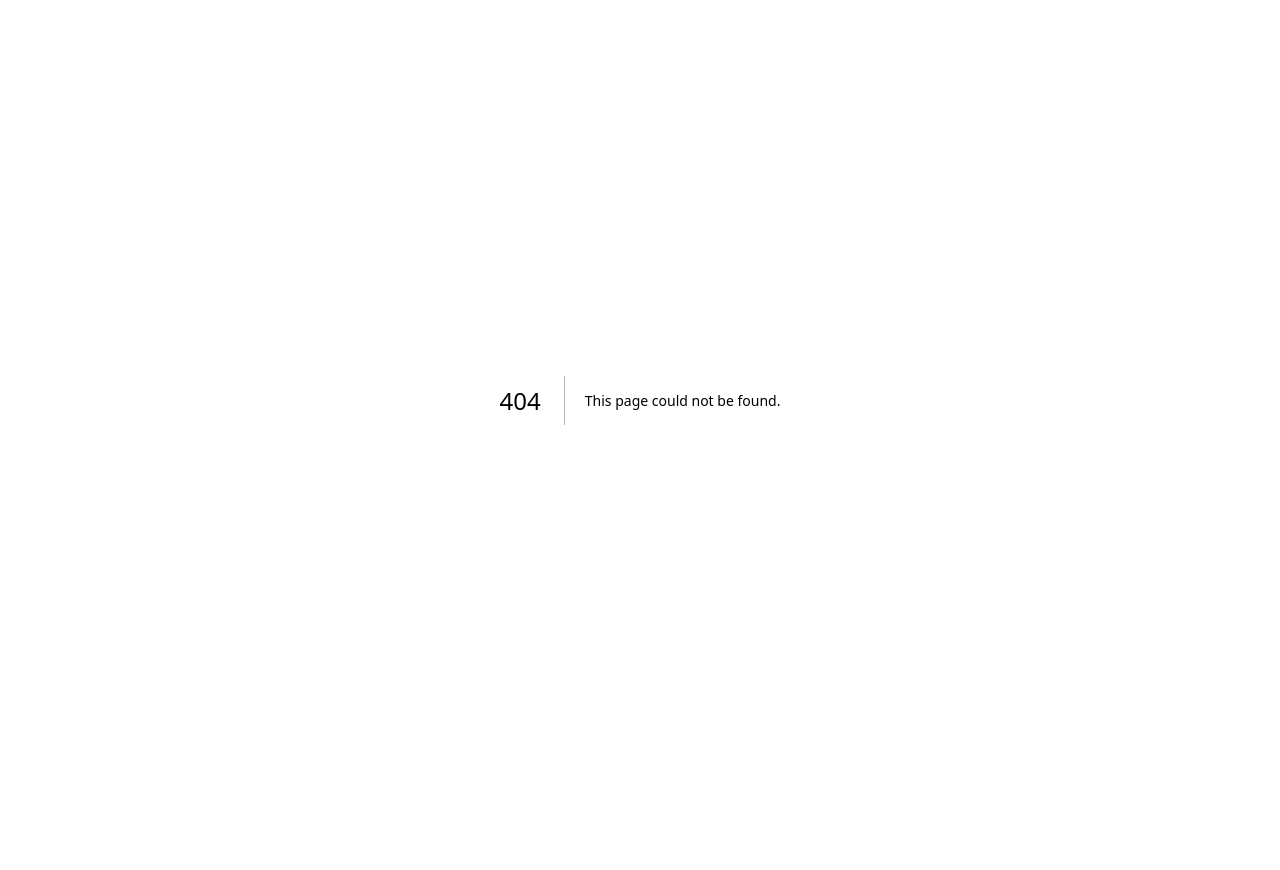
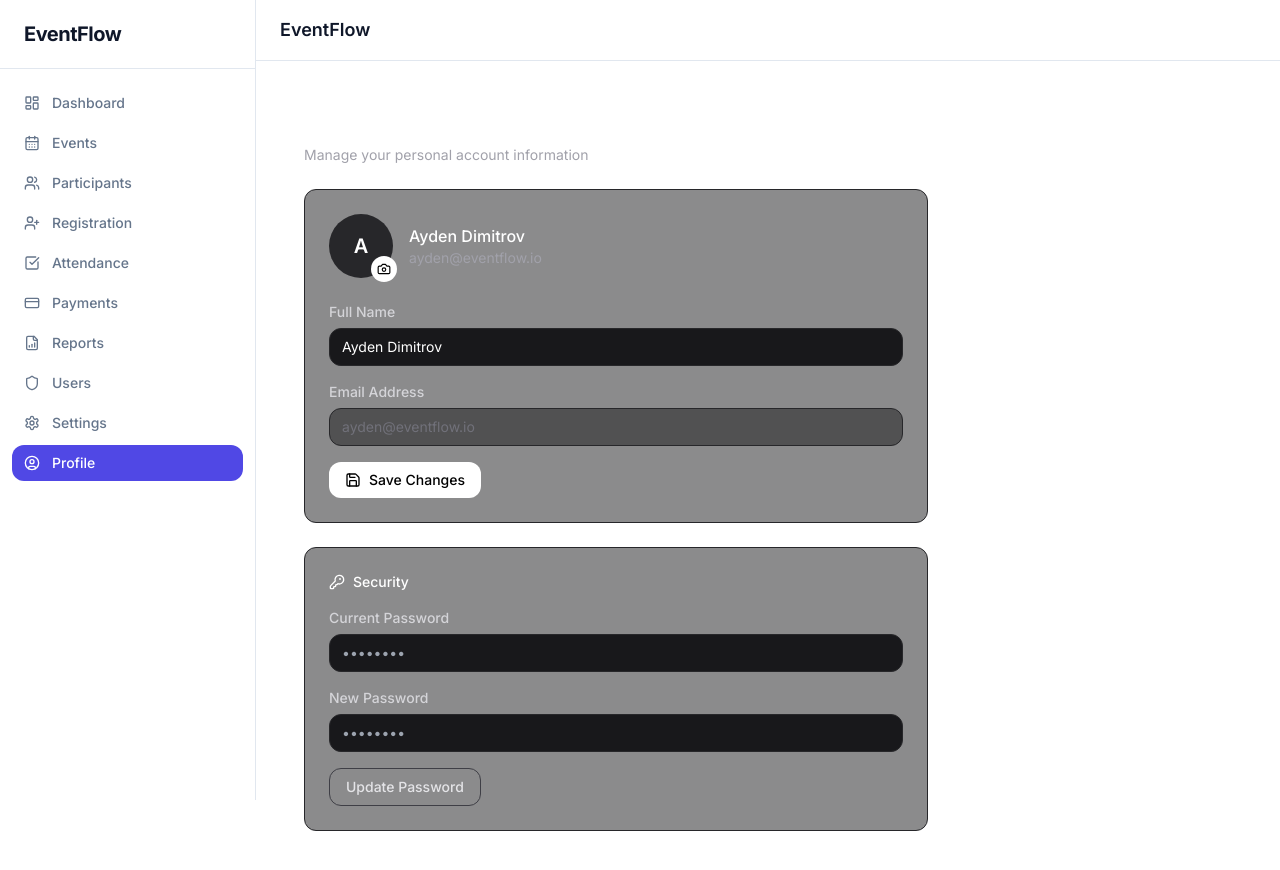
Before and after one commit to AydenisDm/eventflow, a Next.js app: page /profile in a window 1280 px wide. Before the commit this address had no page. Shown: the top 870 px of the page. Before the commit the page ends 800 px from the top, so only its background shows below. Built offline with nearby package versions, Linux system fonts and the light colour scheme; no server answers.

Commit message:
Create page.tsx

```diff
--- /dev/null
+++ b/app/(dashboard)/profile/page.tsx
@@ -0,0 +1,92 @@
+"use client";
+
+import { useState } from "react";
+import { useSession } from "next-auth/react";
+import { Camera, Save, KeyRound } from "lucide-react";
+
+export default function ProfilePage() {
+  const { data: session } = useSession();
+  const [name, setName] = useState(session?.user?.name ?? "Ayden Dimitrov");
+  const [email] = useState(session?.user?.email ?? "ayden@eventflow.io");
+
+  return (
+    <div className="p-6 max-w-2xl space-y-6">
+      <div>
+        <h1 className="text-2xl font-semibold text-white">My Profile</h1>
+        <p className="text-sm text-zinc-400 mt-1">
+          Manage your personal account information
+        </p>
+      </div>
+
+      <div className="rounded-xl border border-zinc-800 bg-zinc-900/50 p-6">
+        <div className="flex items-center gap-4">
+          <div className="relative">
+            <div className="h-16 w-16 rounded-full bg-zinc-800 flex items-center justify-center text-xl font-semibold text-white">
+              {name.charAt(0)}
+            </div>
+            <button className="absolute -bottom-1 -right-1 rounded-full bg-white p-1.5 text-black hover:bg-zinc-200 transition">
+              <Camera className="h-3.5 w-3.5" />
+            </button>
+          </div>
+          <div>
+            <p className="text-white font-medium">{name}</p>
+            <p className="text-sm text-zinc-400">{email}</p>
+          </div>
+        </div>
+
+        <div className="mt-6 space-y-4">
+          <div>
+            <label className="block text-sm font-medium text-zinc-300 mb-1.5">Full Name</label>
+            <input
+              type="text"
+              value={name}
+              onChange={(e) => setName(e.target.value)}
+              className="w-full rounded-lg bg-zinc-900 border border-zinc-800 px-3 py-2 text-sm text-white focus:outline-none focus:ring-1 focus:ring-zinc-600"
+            />
+          </div>
+          <div>
+            <label className="block text-sm font-medium text-zinc-300 mb-1.5">Email Address</label>
+            <input
+              type="email"
+              value={email}
+              disabled
+              className="w-full rounded-lg bg-zinc-900/50 border border-zinc-800 px-3 py-2 text-sm text-zinc-500 cursor-not-allowed"
+            />
+          </div>
+          <button className="flex items-center gap-2 rounded-lg bg-white text-black px-4 py-2 text-sm font-medium hover:bg-zinc-200 transition">
+            <Save className="h-4 w-4" />
+            Save Changes
+          </button>
+        </div>
+      </div>
+
+      <div className="rounded-xl border border-zinc-800 bg-zinc-900/50 p-6">
+        <h2 className="text-sm font-medium text-white mb-4 flex items-center gap-2">
+          <KeyRound className="h-4 w-4" />
+          Security
+        </h2>
+        <div className="space-y-4">
+          <div>
+            <label className="block text-sm font-medium text-zinc-300 mb-1.5">Current Password</label>
+            <input
+              type="password"
+              placeholder="••••••••"
+              className="w-full rounded-lg bg-zinc-900 border border-zinc-800 px-3 py-2 text-sm text-white focus:outline-none focus:ring-1 focus:ring-zinc-600"
+            />
+          </div>
+          <div>
+            <label className="block text-sm font-medium text-zinc-300 mb-1.5">New Password</label>
+            <input
+              type="password"
+              placeholder="••••••••"
+              className="w-full rounded-lg bg-zinc-900 border border-zinc-800 px-3 py-2 text-sm text-white focus:outline-none focus:ring-1 focus:ring-zinc-600"
+            />
+          </div>
+          <button className="rounded-lg border border-zinc-700 text-zinc-200 px-4 py-2 text-sm font-medium hover:bg-zinc-800 transition">
+            Update Password
+          </button>
+        </div>
+      </div>
+    </div>
+  );
+}
```
